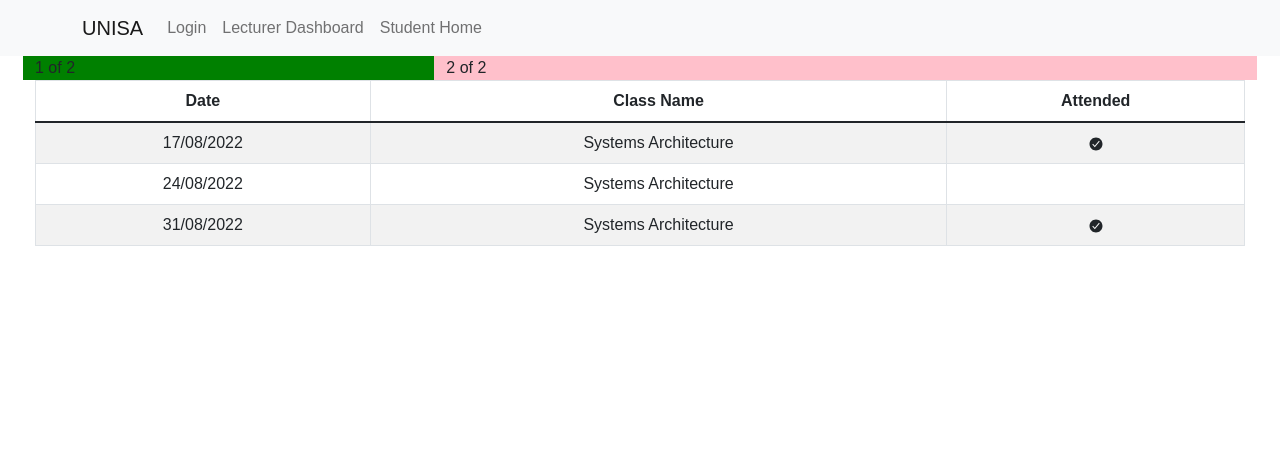
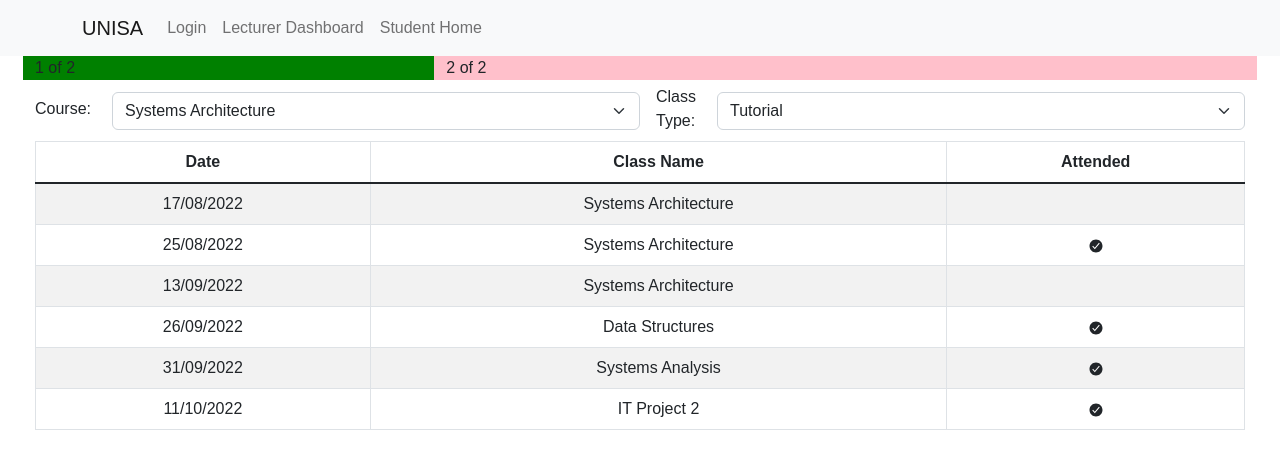
Before and after one commit to MunyaradziMagura/Student-Attendance-System, a React (Create React App) app in the folder client/student-attendence-system/: page /Dashboard in a window 1280 px wide. Shown: the top 456 px of the page. Built offline with nearby package versions, Linux system fonts and the light colour scheme.

Commit message:
Added mock attendance data for attendance table. Still needing to add in props and filtering of table.

```diff
--- a/client/student-attendence-system/src/components/StudentAttendanceTable.js
+++ b/client/student-attendence-system/src/components/StudentAttendanceTable.js
@@ -1,13 +1,40 @@
 import React, { useEffect, useState } from 'react'
 import Table from 'react-bootstrap/Table'
-import Dropdown from 'react-bootstrap/Dropdown'
-import { IoCheckmarkCircleSharp } from "react-icons/io5";
-import axios from "axios"
-
+import { IoCheckmarkCircleSharp, IoHandRight } from "react-icons/io5";
+import Form from 'react-bootstrap/Form'
+import Stack from 'react-bootstrap/Stack'
 
 const StudentAttendanceTable = ({classDate, className, attended}) => {
 
+    const attendanceData = {
+        1: {Date: "17/08/2022", className: "Systems Architecture", attended: false, classType: "Lecture"},
+        2: {Date: "25/08/2022", className: "Systems Architecture", attended: true, classType: "Tutorial"},
+        3: {Date: "13/09/2022", className: "Systems Architecture", attended: false, classType: "Workshop"},
+        4: {Date: "26/09/2022", className: "Data Structures", attended: true, classType: "Practical"},
+        5: {Date: "31/09/2022", className: "Systems Analysis", attended: true, classType: "Practical"},
+        6: {Date: "11/10/2022", className: "IT Project 2", attended: true, classType: "Lecture"},
+    }
+
+
     return (
+        <div>
+            <Stack direction="horizontal" gap={3}>
+                    <Form.Label style={{paddingRight: 5, paddingTop: 5}}>Course:</Form.Label>
+                    <Form.Select defaultValue={"Select Course"}>
+                        <option>Systems Architecture</option>
+                        <option>IT Project 2</option>
+                        <option>Data Structures</option>
+                        <option>Systems Analysis</option>
+                    </Form.Select>
+
+                    <Form.Label style={{paddingRight: 5, paddingTop: 5}}>Class Type:</Form.Label>
+                    <Form.Select defaultValue={"Select Course"}>
+                        <option>Tutorial</option>
+                        <option>Workshop</option>
+                        <option>Practical</option>
+                        <option>Lecture</option>
+                    </Form.Select>
+            </Stack>
             <Table responsive striped bordered >
                 <thead style={{textAlign: "center"}}>
                     <tr>
@@ -17,24 +44,20 @@ const StudentAttendanceTable = ({classDate, className, attended}) => {
                     </tr>
                 </thead>
                 <tbody style={{textAlign: "center"}}>
-                    <tr>
-                        <td>17/08/2022</td>
-                        <td>Systems Architecture</td>
-                        <td><IoCheckmarkCircleSharp></IoCheckmarkCircleSharp></td>
-                    </tr>
-                    <tr>
-                        <td>24/08/2022</td>
-                        <td>Systems Architecture</td>
-                        <td></td>
-                    </tr>
-                    <tr>
-                        <td>31/08/2022</td>
-                        <td>Systems Architecture</td>
-                        <td><IoCheckmarkCircleSharp></IoCheckmarkCircleSharp></td>
-                    </tr>
+                    {
+                    Object.keys(attendanceData).map((key) => (
+                        <tr>
+                            <td>{attendanceData[key].Date}</td>
+                            <td>{attendanceData[key].className}</td>
+                            <td>{attendanceData[key].attended ? <IoCheckmarkCircleSharp/> : ""}</td>
+                        </tr>
+                    ))
+                    }
+
                 </tbody>
             </Table>
-    )
-}
+        </div>
+    )}
+
 
 export default StudentAttendanceTable
```
